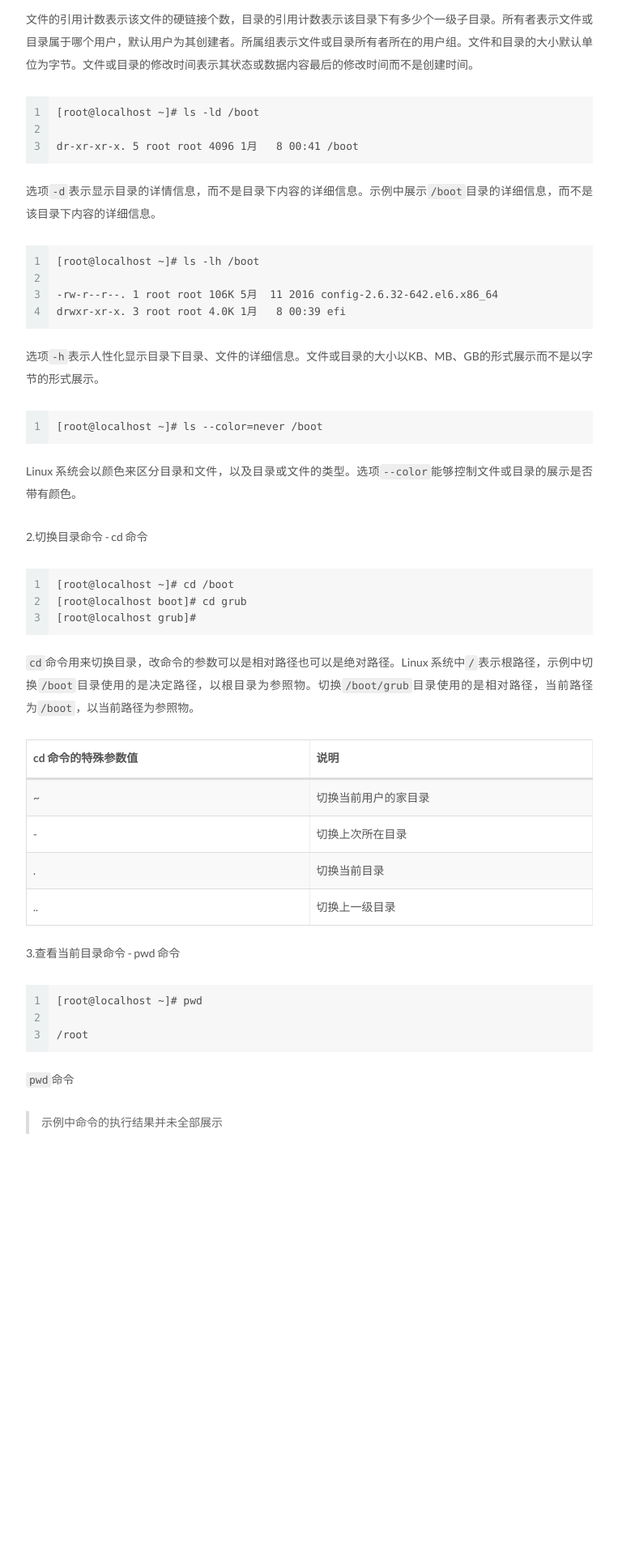
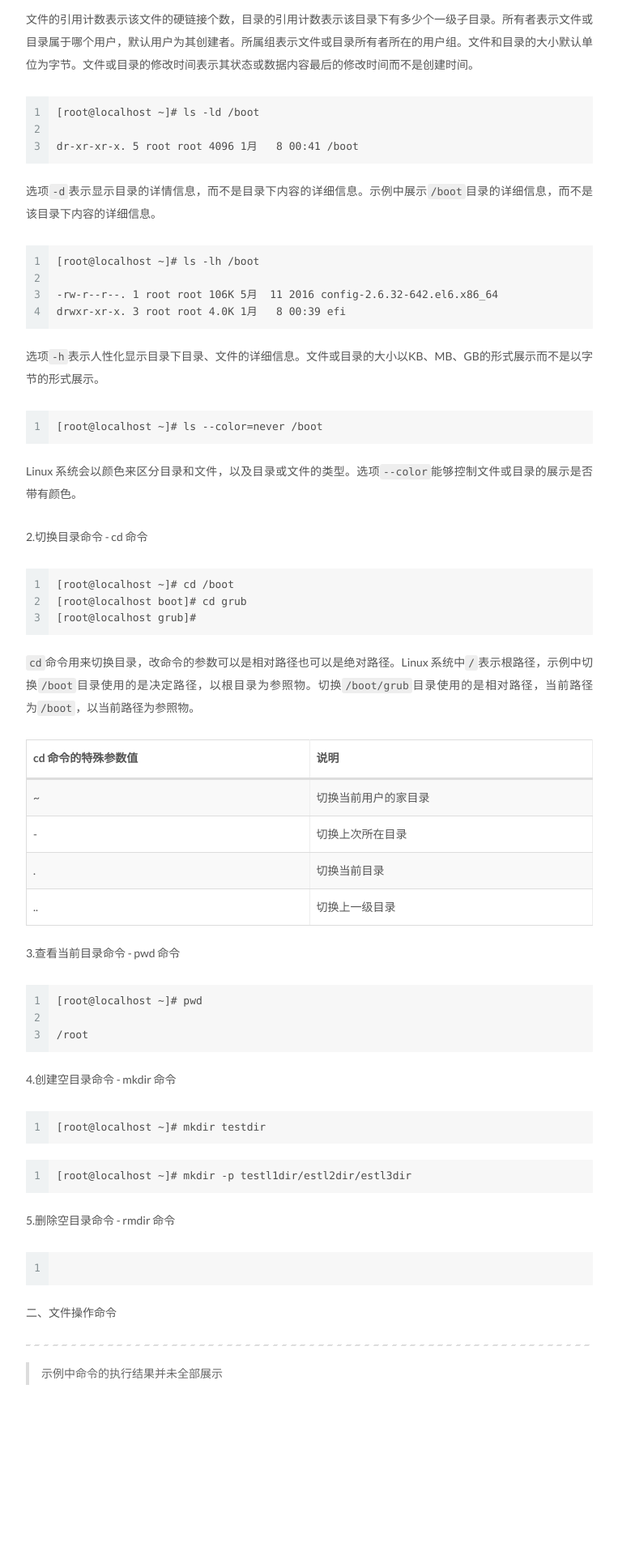
Before and after one commit to chuyibo/chuyibo.github.io, a Jekyll site: the page built from _posts/2021-01-07-Linux 基础命令(二).md, in a window 1280 px wide. Shown: the part 1301-3221 px from the top of the page at 81% size, without its empty margins (258-1021 px from the left). Built offline with Jekyll 4.4.1, drawn with Linux system fonts in a browser that asks for light colours; before the commit the page ends 2911 px from its top, so only the background shows below that.

Commit message:
2021/01/10

````diff
--- a/_posts/2021-01-07-Linux 基础命令(二).md
+++ b/_posts/2021-01-07-Linux 基础命令(二).md
@@ -95,6 +95,26 @@ Linux 系统会以颜色来区分目录和文件，以及目录或文件的类
 /root
 ```
 
-`pwd`命令
+4.创建空目录命令 - mkdir 命令
+
+```
+[root@localhost ~]# mkdir testdir
+```
+
+```
+[root@localhost ~]# mkdir -p testl1dir/estl2dir/estl3dir
+```
+
+5.删除空目录命令 - rmdir 命令
+
+```
+
+```
+
+二、文件操作命令
+
+----
+
+
 
 > 示例中命令的执行结果并未全部展示
````
Also changed, not shown: _posts/2021-01-07-Linux 基础命令(一).md (+2 -2 lines).
